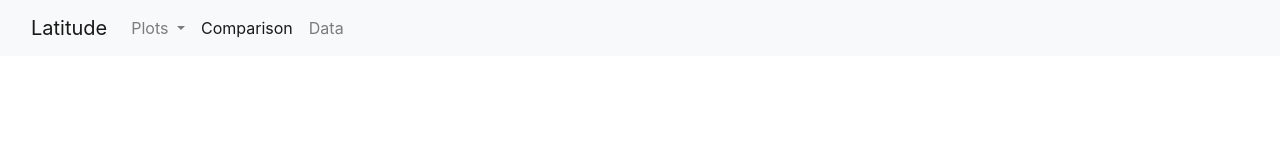
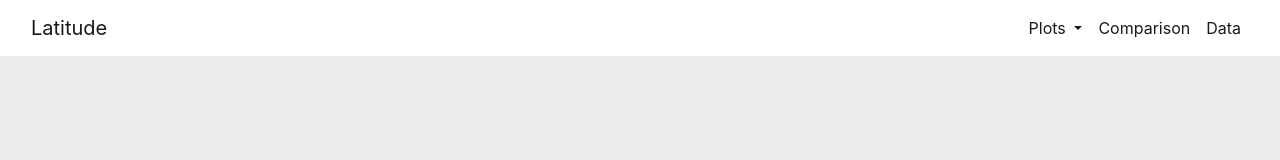
Before and after one commit to angieglass/Web-Design-Challenge, a plain HTML site: page index.html in a window 1280 px wide. Drawn offline with nearby package versions, Linux system fonts and the light colour scheme.

Commit message:
navbar white and separated

```diff
--- a/index.html
+++ b/index.html
@@ -12,16 +12,16 @@
 </head>
 
 <body>
-  <nav class="navbar navbar-expand-lg navbar-light bg-light">
+  <nav class="navbar navbar-expand-lg navbar-light bg-white">
     <div class="container-fluid">
       <a class="navbar-brand" href="#">Latitude</a>
       <button class="navbar-toggler" type="button" data-bs-toggle="collapse" data-bs-target="#navbarNavDropdown" aria-controls="navbarNavDropdown" aria-expanded="false" aria-label="Toggle navigation">
         <span class="navbar-toggler-icon"></span>
       </button>
-      <div class="collapse navbar-collapse" id="navbarNavDropdown">
+      <div class="justify-content-end collapse navbar-collapse" id="navbarNavDropdown">
         <ul class="navbar-nav">
           <li class="nav-item dropdown">
-            <a class="nav-link dropdown-toggle" href="#" id="navbarDropdownMenuLink" role="button" data-bs-toggle="dropdown" aria-expanded="false">
+            <a class="nav-link active dropdown-toggle" href="#" id="navbarDropdownMenuLink" role="button" data-bs-toggle="dropdown" aria-expanded="false">
               Plots
             </a>
             <ul class="dropdown-menu" aria-labelledby="navbarDropdownMenuLink">
@@ -35,7 +35,7 @@
             <a class="nav-link active" aria-current="page" href="comparisons.html">Comparison</a>
           </li>
           <li class="nav-item">
-            <a class="nav-link" href="data.html">Data</a>
+            <a class="nav-link active" href="data.html">Data</a>
           </li>
 
         </ul>
--- a/style.css
+++ b/style.css
@@ -1,3 +1,4 @@
-header {
-  background: rgb(255, 255, 255);
+
+body {
+  background: #ececea;
 }
```
